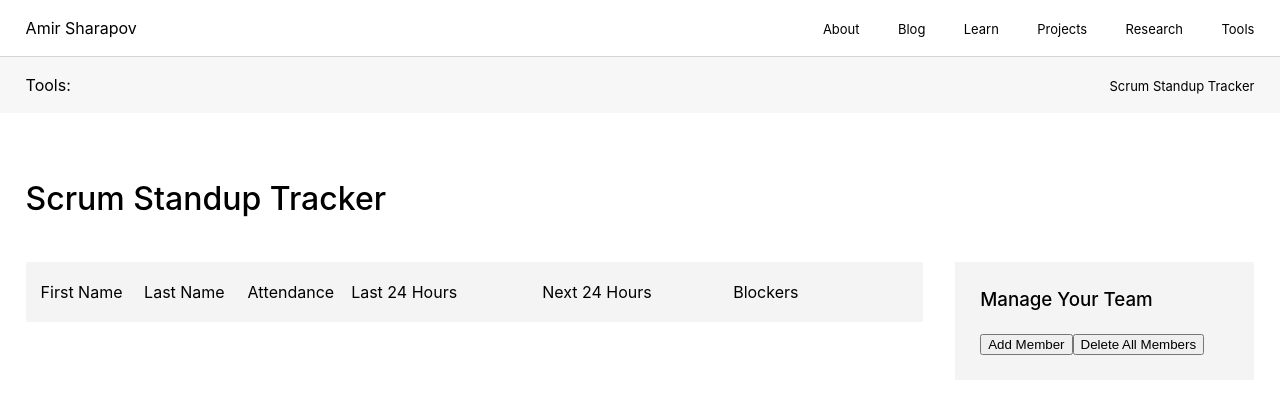
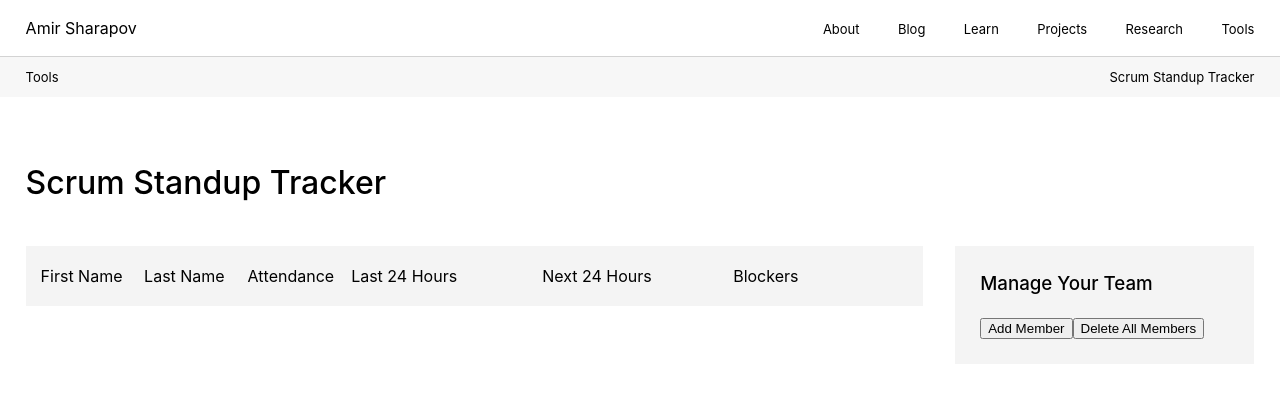
Before and after one commit to amirfounder/amirfounder-ui-v3, a React (Create React App) app: page /tools/scrum-standup-tracker in a window 1280 px wide. Shown: the top 394 px of the page. Built offline with nearby package versions, Linux system fonts and the light colour scheme.

Commit message:
header change. intput changed

```diff
--- a/src/components/headers/Headers.module.scss
+++ b/src/components/headers/Headers.module.scss
@@ -4,6 +4,12 @@
 
 .columnTwo {
   justify-self: end;
+}
+
+.subheader > .columnOne,
+.subheader > .columnTwo {
+  display: grid;
+  align-items: center;
 }
 
 .header, .subheader {
@@ -15,11 +21,13 @@
 }
 
 .header {
+  min-height: 7vh;
   background-color: white;
   border-bottom: 1px solid lightgray;
 }
 
 .subheader {
+  min-height: 5vh;
   background-color: #f7f7f7;
 }
 
@@ -27,7 +35,6 @@
   text-decoration: none;
   font-size: 13px;
   color: black;
-  margin-left: 3vw;
 }
 
 .navLink:hover {
@@ -42,6 +49,14 @@
 
 .navLink:focus {
   outline: none;
+}
+
+.columnOne > .navLink {
+  margin-right: 3vw;
+}
+
+.columnTwo > .navLink {
+  margin-left: 3vw;
 }
 
 // MAIN HEADER ONLY
--- a/src/components/headers/tools-subheader/ToolsSubheader.jsx
+++ b/src/components/headers/tools-subheader/ToolsSubheader.jsx
@@ -6,7 +6,7 @@ const ToolsSubheader = () => {
   return(
     <div className={styles.subheader}>
       <div className={styles.columnOne}>
-        Tools:
+        <Link className={styles.navLink} to="/tools">Tools</Link>
       </div>
       <div className={styles.columnTwo}>
         <Link className={styles.navLink} to="/tools/scrum-standup-tracker">Scrum Standup Tracker</Link>
--- a/src/components/inputs/Input.module.scss
+++ b/src/components/inputs/Input.module.scss
@@ -16,7 +16,7 @@
 }
 
 .selectInput {
-  padding: 4px 0px 5px 0px;
+  padding: 4px 0px;
 }
 
 .textAreaInput {
```
